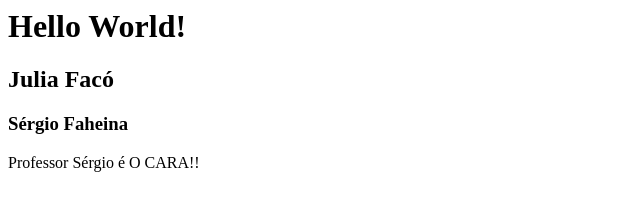
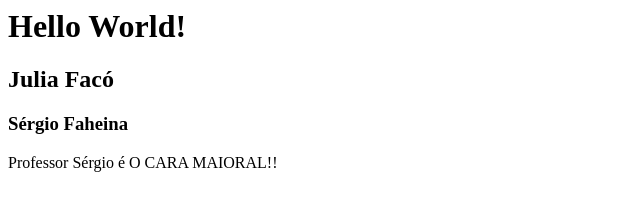
Before and after one commit to juliafaco/site-julia, a plain HTML site: page index.html in a window 1280 px wide. Shown: the full height of the page, 0-640 px from the left. Drawn offline with Linux system fonts and the light colour scheme.

Commit message:
Update index.html

```diff
--- a/index.html
+++ b/index.html
@@ -4,4 +4,4 @@
 
 <h3> Sérgio Faheina </h3>
 
-<p>Professor Sérgio é O CARA!!</p>
+<p>Professor Sérgio é O CARA MAIORAL!!</p>
```
